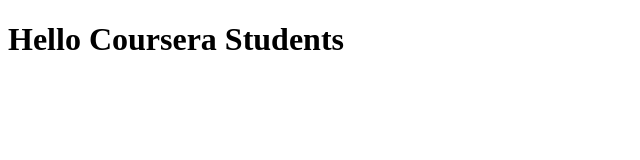
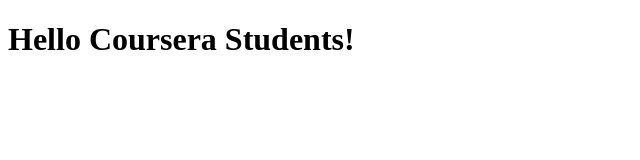
Before and after one commit to umangtdesai/CourseraAngular, a plain HTML site: page index.html in a window 1280 px wide. Shown: the full height of the page, 0-640 px from the left. Drawn offline with Linux system fonts and the light colour scheme.

Commit message:
Mod1 folder

```diff
--- a/index.html
+++ b/index.html
@@ -5,7 +5,10 @@
     <title>Angular Practice</title>
 </head>
 <body>
-    <h1>Hello Coursera Students</h1>
+    <h1>Hello Coursera Students!</h1>
 
 </body>
 </html>
+
+<!-- browser-sync start --server --directory --files "**/*"
+ -->
```
